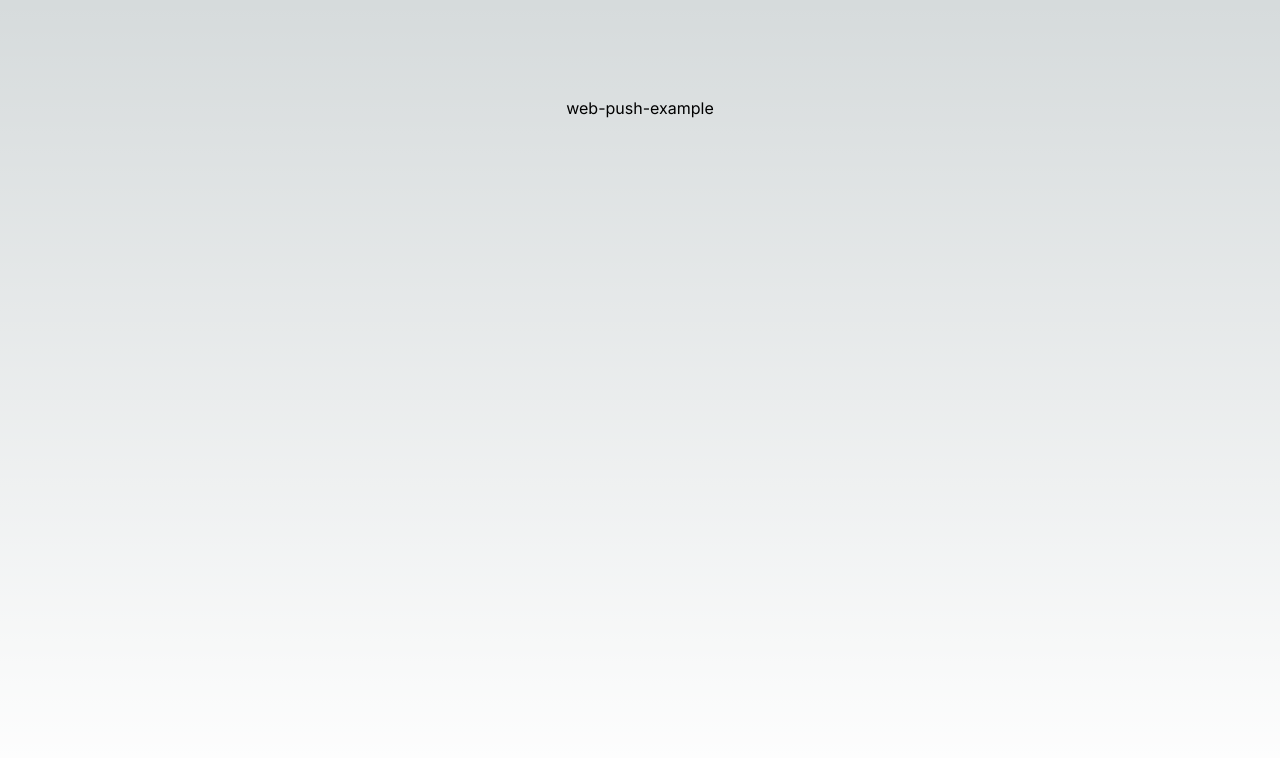
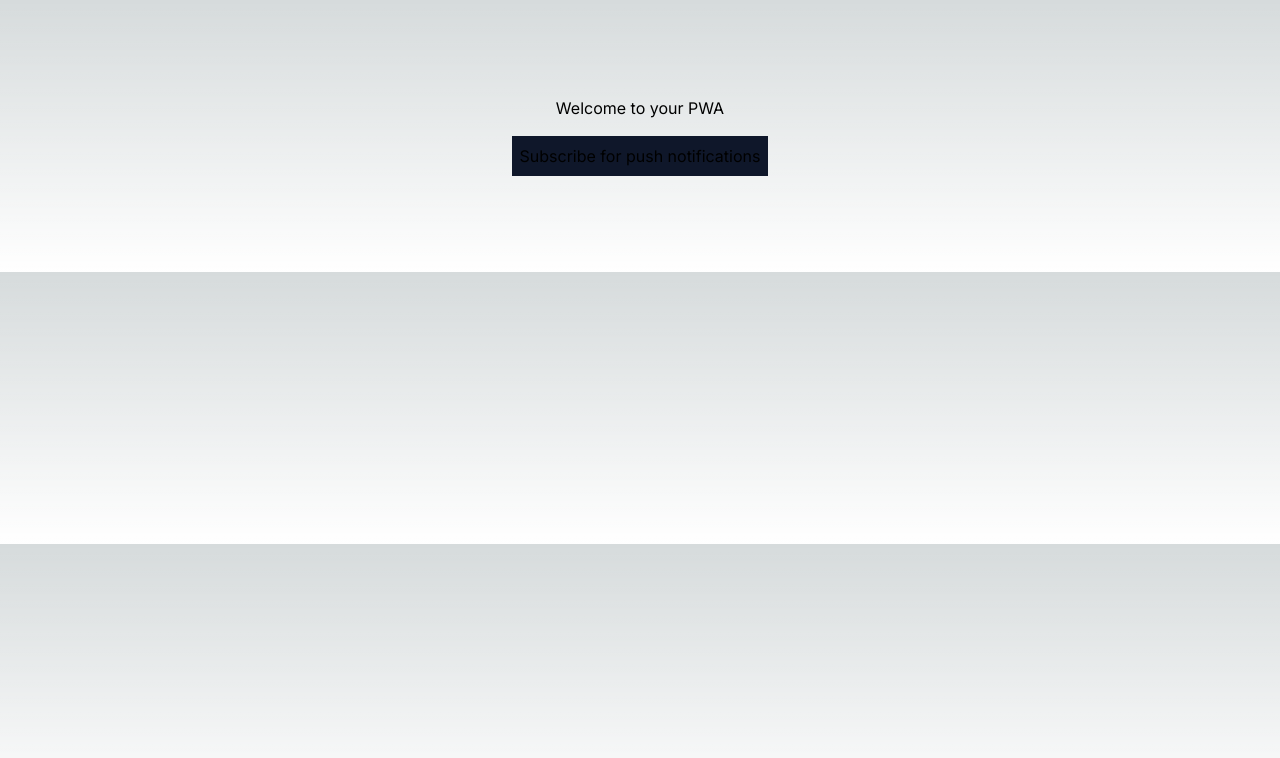
Before and after one commit to wkdaudwn11/web-push-client, a Next.js app: page / in a window 1280 px wide. Shown: the top 758 px of the page. Built offline with nearby package versions, Linux system fonts and the light colour scheme.

Commit message:
feat: add subscribe

```diff
--- /dev/null
+++ b/pages/api/subscribe.ts
@@ -0,0 +1,26 @@
+import type { NextApiRequest, NextApiResponse } from 'next';
+
+import { saveSubscription } from '@/utils/db';
+
+type Data = {
+  message: string;
+};
+
+export default function handler(
+  req: NextApiRequest,
+  res: NextApiResponse<Data>,
+) {
+  if (req.method === 'POST') {
+    const subscription = req.body;
+
+    try {
+      saveSubscription(subscription as PushSubscription);
+      res.status(201).json({ message: 'Subscription saved' });
+    } catch (error) {
+      console.error(error);
+      res.status(500).json({ message: 'Failed to save subscription' });
+    }
+  } else {
+    res.status(405).json({ message: 'Method not allowed' });
+  }
+}
--- a/src/app/page.tsx
+++ b/src/app/page.tsx
@@ -1,6 +1,17 @@
+'use client';
+
+import { subscribeUser } from '@/services/web-push';
+
 const Home = () => (
-  <main className="flex min-h-screen flex-col items-center justify-between p-24">
-    web-push-example
+  <main className="flex flex-col items-center justify-between p-24 gap-4">
+    <h1>Welcome to your PWA</h1>
+    <button
+      type="button"
+      className="p-2 bg-slate-900 hover:bg-slate-800"
+      onClick={subscribeUser}
+    >
+      Subscribe for push notifications
+    </button>
   </main>
 );
 
--- /dev/null
+++ b/src/services/web-push.ts
@@ -0,0 +1,28 @@
+export const subscribeUser = () => {
+  navigator.serviceWorker.ready.then(
+    (registration: ServiceWorkerRegistration) => {
+      registration.pushManager
+        .getSubscription()
+        .then((subscription: PushSubscription | null) => {
+          if (subscription) {
+            console.log('Already subscribed');
+          } else {
+            registration.pushManager
+              .subscribe({
+                userVisibleOnly: true,
+                applicationServerKey: process.env.NEXT_PUBLIC_VAPID_PUBLIC_KEY,
+              })
+              .then((res: PushSubscription) => {
+                fetch('/api/subscribe', {
+                  method: 'POST',
+                  headers: {
+                    'Content-Type': 'application/json',
+                  },
+                  body: JSON.stringify(res),
+                });
+              });
+          }
+        });
+    },
+  );
+};
--- /dev/null
+++ b/src/utils/db.ts
@@ -0,0 +1,7 @@
+const subscriptions = new Set();
+
+export const saveSubscription = (subscription: PushSubscription) => {
+  subscriptions.add(subscription);
+};
+
+export const getSubscriptions = () => Array.from(subscriptions);
```
Also changed, not shown: pages/_app.tsx (deleted, +0 -26 lines).
